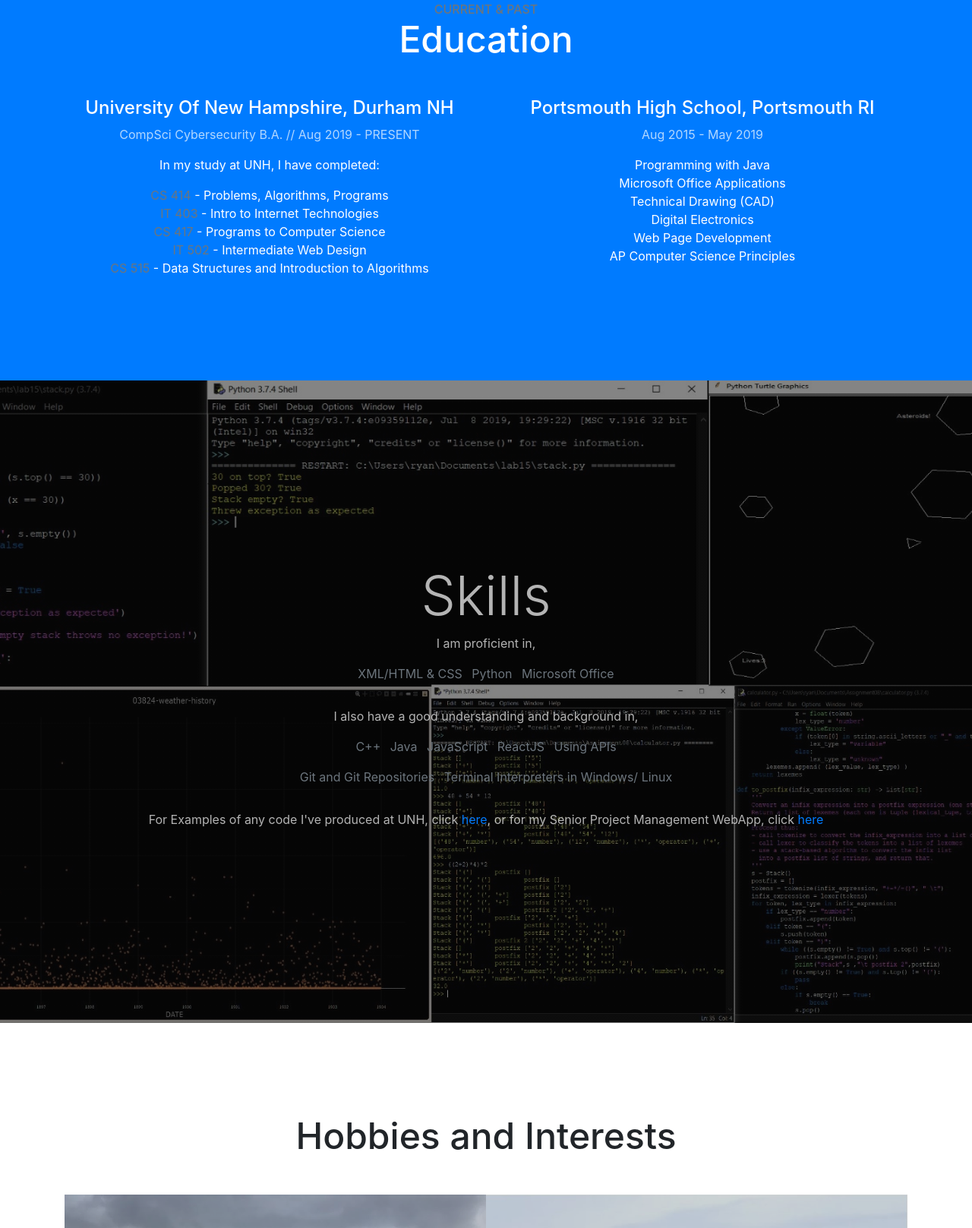
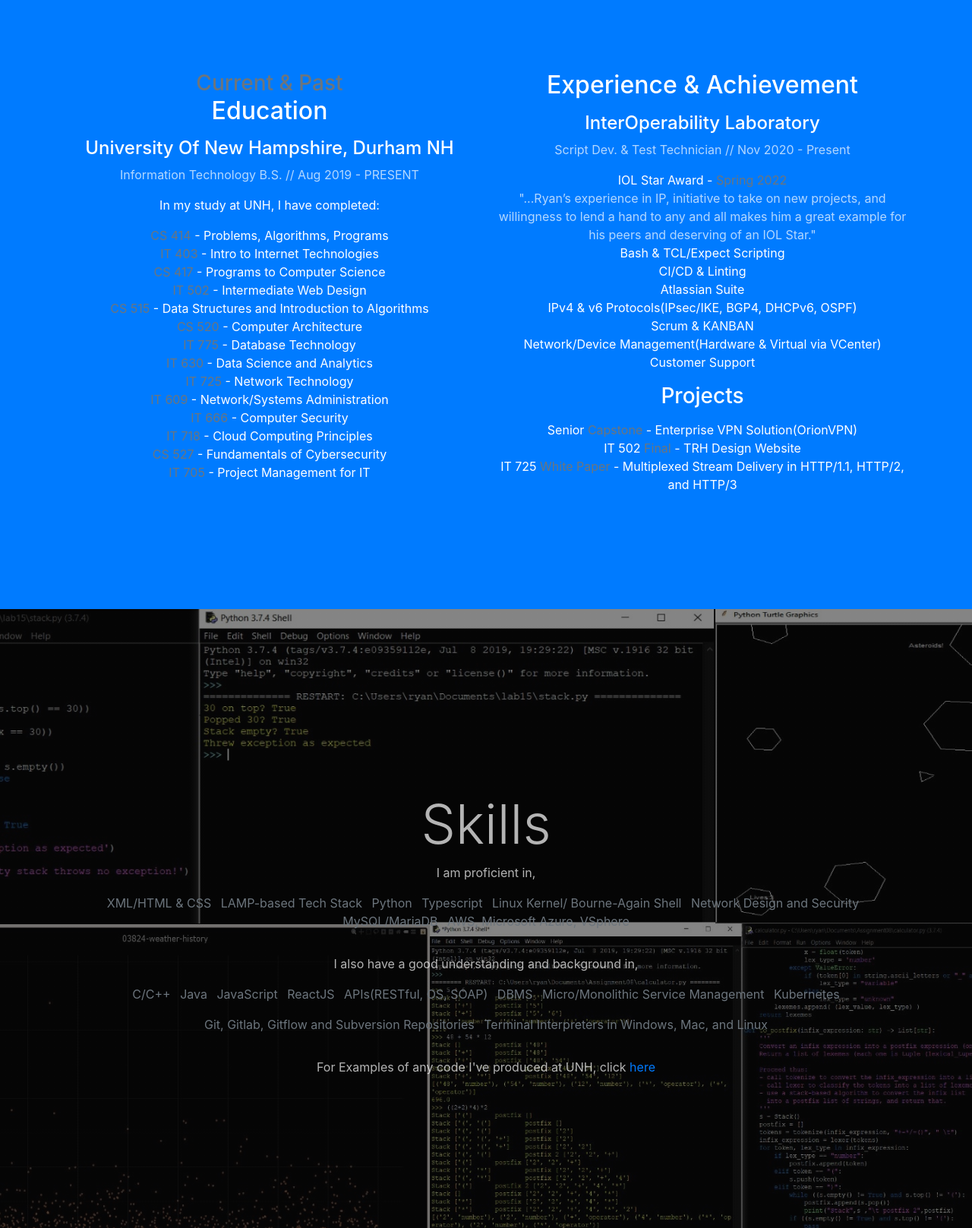
Before and after one commit to Skellbags/ryanskellydotcom, a website with bundled scripts: page index.html in a window 1280 px wide. Shown: the part 1401-3018 px from the top of the page at 76% size. Built offline with nearby package versions, Linux system fonts and the light colour scheme.

Commit message:
Further Revisions

```diff
--- a/index.html
+++ b/index.html
@@ -71,12 +71,13 @@
         <div class="col-lg-10 mx-auto">
           <h2>Biography</h2>
           <p class="lead mb-5">I am an outgoing, hardworking, and determined individual.
-		  I enjoy learning about and working with many aspects of technology including new
-		  gadgets, electric vehicles, computer hardware, and software. I have successfully
-		  built three personal computers in my free time. I also have experience coding in
-		  HTML, CSS, Python, and JavaScript. I am currently an
+		  From a young age, I've always been interested into getting into Software Development field. Natural Intuition
+		  and years of practice serve me well at my current employer, the UNH IOL. Abstraction and Critical Thinking help
+		  allow me to solve development and network related roadblocks I encounter. I also have experience coding in
+		  both a front and backend context, along with Industry-Standard Libraries and Frameworks. My recent interests include,
+		  Kubernetes, Docker, Virtualization, DevSecOps and Cloud Computing. I am currently an
 		  <a href="https://catalog.unh.edu/undergraduate/engineering-physical-sciences/programs-study/computer-science/computer-science-major-cybersecurity-option-ba/#descriptiontext">Information Technology Major (B.S.)</a>
-		  , with a minor in Analytics at the University of New Hampshire.</p>
+		  , with a minor in <a href="https://ceps.unh.edu/computer-science/program/minor/analytics">Analytics</a> at the University of New Hampshire.</p>
         </div>
       </div>
     </div>
@@ -86,13 +87,13 @@
   <section class="content-section bg-primary text-white text-center" id="education">
     <div class="container">
       <div class="content-section-heading">
-        <h3 class="text-secondary mb-0">Current &amp; Past</h3>
-        <h2 class="mb-5">Education</h2>
       </div>
       <div class="row">
         <div class="col-lg-6">
+	  <h3 class="text-secondary mb-0">Current &amp; Past</h3>
+	  <h2 class="mb-3">Education</h2>
           <h4>University Of New Hampshire, Durham NH</h4>
-		  <p class="text-faded">CompSci Cybersecurity B.A. // Aug 2019 - PRESENT</p>
+		  <p class="text-faded">Information Technology B.S. // Aug 2019 - PRESENT</p>
 		  <p>In my study at UNH, I have completed:</p>
 		  <ul class="list-unstyled">
 			<li><a class="text-secondary" href="https://courses.unh.edu/class/202010/13711">CS 414</a> - Problems, Algorithms, Programs</li>
@@ -100,18 +101,37 @@
 			<li><a class="text-secondary" href="https://courses.unh.edu/class/202010/13668">CS 417</a> - Programs to Computer Science</li>
 			<li><a class="text-secondary" href="https://courses.unh.edu/class/202010/11658">IT 502</a> - Intermediate Web Design</li>
 			<li><a class="text-secondary" href="https://courses.unh.edu/class/202010/10490">CS 515</a> - Data Structures and Introduction to Algorithms</li>
+			<li><a class="text-secondary" href="https://courses.unh.edu/class/202250/52073">CS 520</a> - Computer Architecture</li>
+			<li><a class="text-secondary" href="https://courses.unh.edu/class/202250/54381">IT 775</a> - Database Technology</li>
+			<li><a class="text-secondary" href="https://courses.unh.edu/class/202170/70378">IT 630</a> - Data Science and Analytics</li>
+			<li><a class="text-secondary" href="https://courses.unh.edu/class/202210/12291">IT 725</a> - Network Technology</li>
+			<li><a class="text-secondary" href="https://courses.unh.edu/class/202210/11260">IT 609</a> - Network/Systems Administration</li>
+			<li><a class="text-secondary" href="https://courses.unh.edu/class/202210/11800">IT 666</a> - Computer Security</li>
+			<li><a class="text-secondary" href="https://courses.unh.edu/class/202250/54944">IT 718</a> - Cloud Computing Principles</li>
+			<li><a class="text-secondary" href="https://courses.unh.edu/class/202250/54935">CS 527</a> - Fundamentals of Cybersecurity</li>
+			<li><a class="text-secondary" href="https://courses.unh.edu/class/202210/11559">IT 705</a> - Project Management for IT</li>
 		  </ul>
         </div>
         <div class="col-lg-6">
-          <h4>Portsmouth High School, Portsmouth RI</h4>
-		  <p class="text-faded">Aug 2015 - May 2019</p>
+	  <h2 class="mb-3">Experience & Achievement</h2>
+          <h4>InterOperability Laboratory</h4>
+	  <p class="text-faded">Script Dev. & Test Technician // Nov 2020 - Present</p>
 		  <ul class="list-unstyled">
-			<li>Programming with Java</li>
-			<li>Microsoft Office Applications</li>
-			<li>Technical Drawing (CAD)</li>
-			<li>Digital Electronics</li>
-			<li>Web Page Development</li>
-			<li>AP Computer Science Principles</li>
+		     <li>IOL Star Award - <a class="text-secondary" href="https://www.iol.unh.edu/about/recognition/iol-stars">Spring 2022</a></li>
+	 	     <li class="text-faded">"...Ryan’s experience in IP, initiative to take on new projects, and willingness to lend a hand to any and all makes him a great example for his peers and deserving of an IOL Star."</li>
+		     <li>Bash & TCL/Expect Scripting</li>
+	             <li>CI/CD & Linting</li>
+	             <li>Atlassian Suite</li>
+		     <li>IPv4 & v6 Protocols(IPsec/IKE, BGP4, DHCPv6, OSPF)</li>
+	             <li>Scrum & KANBAN</li>
+		     <li>Network/Device Management(Hardware & Virtual via VCenter)</li>
+	             <li>Customer Support</li>
+		  </ul>
+	  <h3 class="mb-3">Projects</h2>
+	  	  <ul class="list-inline pb-3">
+		    <li>Senior <a class="text-secondary" href="Enterprise_VPN_Final_Presentation.pdf">Capstone</a> - Enterprise VPN Solution(OrionVPN)</li>
+		    <li>IT 502 <a class="text-secondary" href="https://codeply.com/v/LCQ2W3swvi">Final</a> - TRH Design Website</li>
+		    <li>IT 725 <a class="text-secondary" href="WhitePaperIT725.pdf">White Paper</a> - Multiplexed Stream Delivery in HTTP/1.1, HTTP/2, and HTTP/3</li>
 		  </ul>
         </div>
       </div>
@@ -125,23 +145,30 @@
 	  <p class="text-faded">I am proficient in,</p>
 	  <ul class="list-inline pb-3">
 		<li class="text-secondary list-inline-item">XML/HTML & CSS</li>
+		<li class="text-secondary list-inline-item">LAMP-based Tech Stack</li>
 		<li class="text-secondary list-inline-item">Python</li>
-		<li class="text-secondary list-inline-item">Microsoft Office</li>
+		<li class="text-secondary list-inline-item">Typescript</li>
+		<li class="text-secondary list-inline-item">Linux Kernel/ Bourne-Again Shell</li>
+		<li class="text-secondary list-inline-item">Network Design and Security</li>
+		<li class="text-secondary list-inline-item">MySQL/MariaDB</li>
+		<li class="text-secondary list-inline-item">AWS, Microsoft Azure, VSphere</li>
 	  </ul>
 	  <p class="text-faded">I also have a good understanding and background in,</p>
 	  <ul class="list-inline">
-	    <li class="text-secondary list-inline-item">C++</li>
+	    <li class="text-secondary list-inline-item">C/C++</li>
 		<li class="text-secondary list-inline-item">Java</li>
 		<li class="text-secondary list-inline-item">JavaScript</li>
 		<li class="text-secondary list-inline-item">ReactJS</li>
-		<li class="text-secondary list-inline-item">Using APIs</li>
+		<li class="text-secondary list-inline-item">APIs(RESTful, OS, SOAP)</li>
+		<li class="text-secondary list-inline-item">DBMS</li>
+		<li class="text-secondary list-inline-item">Micro/Monolithic Service Management</li>
+		<li class="text-secondary list-inline-item">Kubernetes</li>
 	  </ul>
 	  <ul class="list-inline pb-3">
-		<li class="text-secondary list-inline-item">Git and Git Repositories</li>
-		<li class="text-secondary list-inline-item">Terminal Interpreters in Windows/ Linux</li>
+		<li class="text-secondary list-inline-item">Git, Gitlab, Gitflow and Subversion Repositories</li>
+		<li class="text-secondary list-inline-item">Terminal Interpreters in Windows, Mac, and Linux</li>
 	  </ul>
-	  <p class="text-faded">For Examples of any code I've produced at UNH, click <a href="https://github.com/Skellbags/Previous-Programs">here</a>,
-	  or for my Senior Project Management WebApp, click <a href="https://oxyvnk6vjz.csb.app/">here</a></p>
+	  <p class="text-faded">For Examples of any code I've produced at UNH, click <a href="https://github.com/Skellbags/Previous-Programs">here</a></p>
     </div>
   </section>
 
```
Also changed, not shown: 4 other files.
